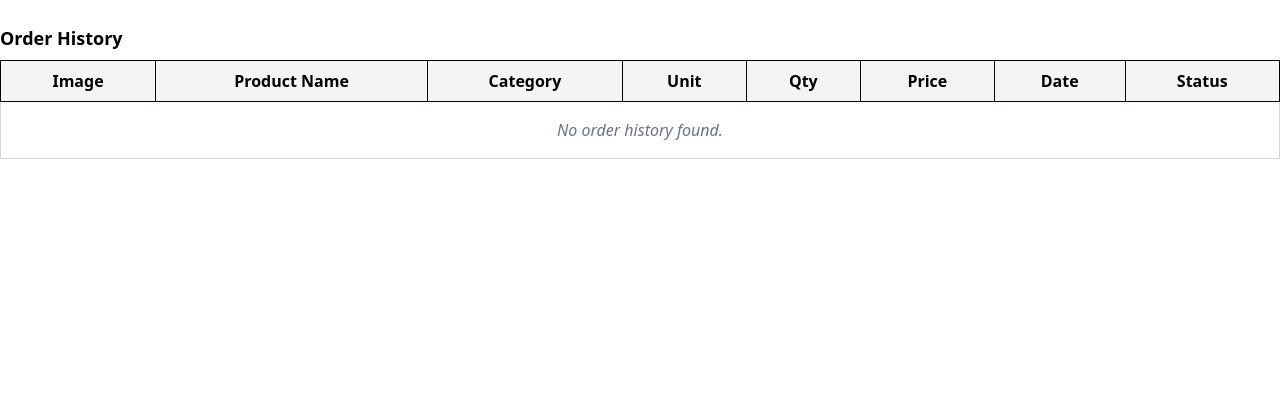
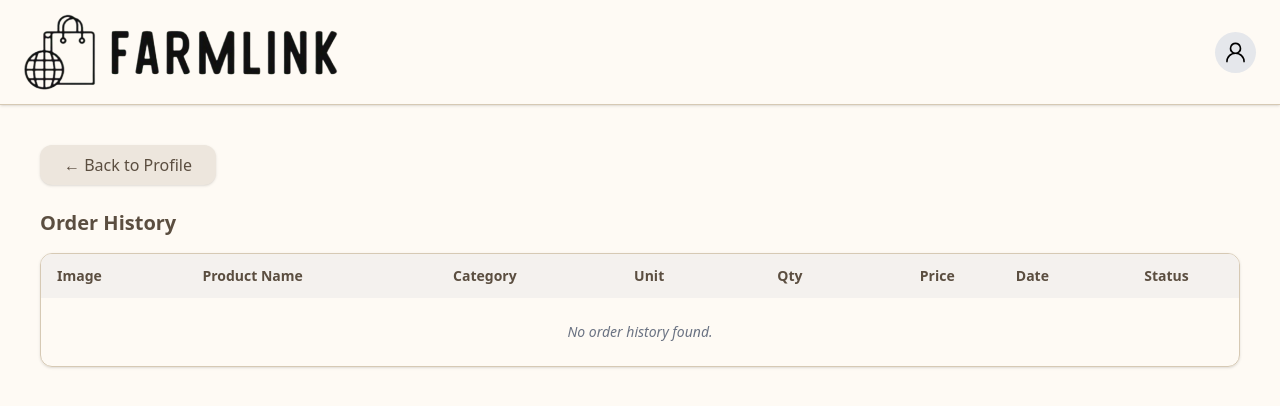
Before and after one commit to BonafideMona/FinalProject, a React (Vite) app in the folder finallab/: page /orderhistorypage in a window 1280 px wide. Shown: the top 406 px of the page. Built offline with nearby package versions, Linux system fonts and the light colour scheme.

Commit message:
fixed css

```diff
--- a/finallab/src/Pages/OrderHistoryTable.jsx
+++ b/finallab/src/Pages/OrderHistoryTable.jsx
@@ -1,8 +1,11 @@
 import React, { useEffect, useState } from "react";
+import { useNavigate } from "react-router-dom";
+import NavigationBar from "../Navigator/NavigationBar";
 
-function OrderHistoryTable({ accID }) {
+function OrderHistoryTable() {
   const [orders, setOrders] = useState([]);
   const [fetchError, setFetchError] = useState("");
+  const navigate = useNavigate();
 
   useEffect(() => {
     const accID = sessionStorage.getItem("accID");
@@ -21,64 +24,81 @@ function OrderHistoryTable({ accID }) {
         setFetchError(err.message);
         setOrders([]);
       });
-  }, [accID]);
+  }, []);
 
   return (
-    <div className="mt-6">
-      <h2 className="text-lg font-semibold mb-2">Order History</h2>
+    <div className="w-full bg-[#fefaf4] min-h-screen">
+      {/* Navigation Bar */}
+      <div className="w-full">
+        <NavigationBar showSearch={false} showDevelopers={false} showCart={false} />
+      </div>
+
+      {/* Content */}
+      <div className="p-10">
+        <button
+          className="mb-6 mr-4 bg-[#ede6dd] text-[#5b4e40] font-medium px-6 py-2 rounded-xl shadow-sm hover:bg-[#d8cfc3] hover:text-[#44392e] transition duration-300 ease-in-out focus:outline-none focus:ring-2 focus:ring-[#b3a18b] focus:ring-offset-1"
+          onClick={() => navigate("/profile")}
+        >
+          ← Back to Profile
+        </button>
+
+        <h2 className="text-xl font-bold text-[#5b4e40] mb-4">Order History</h2>
 
         {fetchError && (
-        <div className="text-sm text-red-700 mb-2">{fetchError}</div>
+          <div className="text-sm text-red-700 mb-4">{fetchError}</div>
         )}
 
-      <table className="w-full table-auto border-collapse border border-gray-300">
-        <thead>
-          <tr className="bg-gray-100">
-            <th className="border px-4 py-2">Image</th>
-            <th className="border px-4 py-2">Product Name</th>
-            <th className="border px-4 py-2">Category</th>
-            <th className="border px-4 py-2">Unit</th>
-            <th className="border px-4 py-2">Qty</th>
-            <th className="border px-4 py-2">Price</th>
-            <th className="border px-4 py-2">Date</th>
-            <th className="border px-4 py-2">Status</th>
+        <div className="overflow-x-auto border border-[#d6c9b4] rounded-xl shadow-sm">
+          <table className="w-full table-auto text-sm">
+            <thead className="bg-[#f4f1ee] text-[#5b4e40]">
+              <tr>
+                <th className="px-4 py-3 text-left">Image</th>
+                <th className="px-4 py-3 text-left">Product Name</th>
+                <th className="px-4 py-3 text-left">Category</th>
+                <th className="px-4 py-3 text-left">Unit</th>
+                <th className="px-4 py-3 text-center">Qty</th>
+                <th className="px-4 py-3 text-right">Price</th>
+                <th className="px-4 py-3 text-center">Date</th>
+                <th className="px-4 py-3 text-center">Status</th>
               </tr>
             </thead>
             <tbody>
               {orders.length > 0 ? (
                 orders.map((order, index) => (
-              <tr key={index} className="even:bg-gray-50">
-                <td className="border px-4 py-2 text-center">
+                  <tr
+                    key={index}
+                    className="even:bg-[#fbf9f6] border-t border-[#e0d7cd] text-[#5b4e40]"
+                  >
+                    <td className="px-4 py-3 text-center">
                       {order.image_url ? (
                         <img
                           src={`http://localhost:8801${order.image_url}`}
                           alt={order.product_name}
-                      className="w-16 h-16 object-cover rounded mx-auto"
+                          className="w-14 h-14 object-cover rounded-md mx-auto"
                         />
                       ) : (
                         <span className="text-gray-400 italic">No Image</span>
                       )}
                     </td>
-                <td className="border px-4 py-2">{order.product_name}</td>
-                <td className="border px-4 py-2">{order.product_category}</td>
-                <td className="border px-4 py-2">{order.unit_measure}</td>
-                <td className="border px-4 py-2 text-center">
-                  {order.quantity}
+                    <td className="px-4 py-3">{order.product_name}</td>
+                    <td className="px-4 py-3">{order.product_category}</td>
+                    <td className="px-4 py-3">{order.unit_measure}</td>
+                    <td className="px-4 py-3 text-center">{order.quantity}</td>
+                    <td className="px-4 py-3 text-right">
+                      ₱{Number(order.price).toFixed(2)}
                     </td>
-                <td className="border px-4 py-2 text-right">
-                  ${Number(order.price).toFixed(2)}
-                </td>
-                <td className="border px-4 py-2 text-center">
+                    <td className="px-4 py-3 text-center">
                       {new Date(order.order_date).toLocaleDateString()}
                     </td>
-                <td className="border px-4 py-2 text-center">
-                  {order.order_status}
-                </td>
+                    <td className="px-4 py-3 text-center">{order.order_status}</td>
                   </tr>
                 ))
               ) : (
                 <tr>
-              <td colSpan="8" className="text-center py-4 text-gray-500 italic">
+                  <td
+                    colSpan="8"
+                    className="text-center py-6 text-gray-500 italic"
+                  >
                     No order history found.
                   </td>
                 </tr>
@@ -86,6 +106,8 @@ function OrderHistoryTable({ accID }) {
             </tbody>
           </table>
         </div>
+      </div>
+    </div>
   );
 }
 
--- a/finallab/src/Pages/ProductsTable.jsx
+++ b/finallab/src/Pages/ProductsTable.jsx
@@ -2,50 +2,52 @@ import React from "react";
 
 function ProductsTable({ products, onEdit, onDelete, fetchError }) {
   return (
-    <div className="mt-6">
-      <h2 className="text-lg font-semibold mb-2">Existing Products</h2>
+    <div className="mt-8">
+      <h2 className="text-xl font-bold text-[#5b4e40] mb-4">Existing Products</h2>
 
       {fetchError && (
-        <div className="text-sm text-red-700 mb-2">{fetchError}</div>
+        <div className="text-sm text-red-700 mb-4">{fetchError}</div>
       )}
 
-      <table className="w-full table-auto border-collapse border border-gray-300">
-        <thead>
-          <tr className="bg-gray-100">
-            <th className="border px-4 py-2">Image</th>
-            <th className="border px-4 py-2">Product Name</th>
-            <th className="border px-4 py-2">Category</th>
-            <th className="border px-4 py-2">Unit</th>
-            <th className="border px-4 py-2">Qty</th>
-            <th className="border px-4 py-2">Price</th>
-            <th className="border px-4 py-2">Actions</th>
+      <div className="overflow-x-auto border border-[#d6c9b4] rounded-xl shadow-sm">
+        <table className="w-full table-auto text-sm">
+          <thead className="bg-[#f4f1ee] text-[#5b4e40]">
+            <tr>
+              <th className="px-4 py-3 text-left">Image</th>
+              <th className="px-4 py-3 text-left">Product Name</th>
+              <th className="px-4 py-3 text-left">Category</th>
+              <th className="px-4 py-3 text-left">Unit</th>
+              <th className="px-4 py-3 text-center">Qty</th>
+              <th className="px-4 py-3 text-right">Price</th>
+              <th className="px-4 py-3 text-center">Actions</th>
             </tr>
           </thead>
           <tbody>
             {products && products.length > 0 ? (
               products.map((product) => (
-              <tr key={product.product_id} className="even:bg-gray-50">
-                <td className="border px-4 py-2 text-center">
+                <tr
+                  key={product.product_id}
+                  className="even:bg-[#fbf9f6] border-t border-[#e0d7cd] text-[#5b4e40]"
+                >
+                  <td className="px-4 py-3 text-center">
                     {product.image_url ? (
                       <img
                         src={`http://localhost:8801${product.image_url}`}
                         alt={product.product_name}
-                      className="w-16 h-16 object-cover rounded mx-auto"
+                        className="w-14 h-14 object-cover rounded-md mx-auto"
                       />
                     ) : (
                       <span className="text-gray-400 italic">No Image</span>
                     )}
                   </td>
-                <td className="border px-4 py-2">{product.product_name}</td>
-                <td className="border px-4 py-2">{product.product_category}</td>
-                <td className="border px-4 py-2">{product.unit_measure}</td>
-                <td className="border px-4 py-2 text-center">
-                  {product.avail_qty}
+                  <td className="px-4 py-3">{product.product_name}</td>
+                  <td className="px-4 py-3">{product.product_category}</td>
+                  <td className="px-4 py-3">{product.unit_measure}</td>
+                  <td className="px-4 py-3 text-center">{product.avail_qty}</td>
+                  <td className="px-4 py-3 text-right">
+                    ₱{Number(product.price).toFixed(2)}
                   </td>
-                <td className="border px-4 py-2 text-right">
-                  ${Number(product.price).toFixed(2)}
-                </td>
-                <td className="border px-4 py-2 space-x-2 text-center">
+                  <td className="px-4 py-3 text-center space-x-2">
                     <button
                       className="text-blue-600 hover:underline"
                       onClick={() => onEdit(product)}
@@ -54,7 +56,7 @@ function ProductsTable({ products, onEdit, onDelete, fetchError }) {
                       Edit
                     </button>
                     <button
-                    className="text-red-600 hover:underline ml-2"
+                      className="text-red-600 hover:underline"
                       onClick={() => onDelete(product.product_id)}
                       aria-label={`Delete ${product.product_name}`}
                     >
@@ -65,7 +67,7 @@ function ProductsTable({ products, onEdit, onDelete, fetchError }) {
               ))
             ) : (
               <tr>
-              <td colSpan="7" className="text-center py-4 text-gray-500 italic">
+                <td colSpan="7" className="text-center py-6 text-gray-500 italic">
                   No products available.
                 </td>
               </tr>
@@ -73,6 +75,7 @@ function ProductsTable({ products, onEdit, onDelete, fetchError }) {
           </tbody>
         </table>
       </div>
+    </div>
   );
 }
 
--- a/finallab/src/Pages/Profile.jsx
+++ b/finallab/src/Pages/Profile.jsx
@@ -34,16 +34,17 @@ function Profile() {
     <div className="min-h-screen bg-[#fefaf4]">
       <NavigationBar showSearch={false} showDevelopers={false} showCart={false} />
 
-    <div className="max-w-4xl mx-auto p-6">
-      {/* Back Button */}
-      <div className="mb-4">
-        <Link
-          to="/"
-          className="inline-block px-4 py-2 text-sm font-medium text-white bg-[#5b4e40] rounded-md hover:bg-[#4a3f35] transition"
-        >
-          ← Back
-        </Link>
-      </div>
+      <div className="max-w-6xl mx-auto p-6">
+        {/* Back Button */}
+        <div className="mb-6">
+          <Link to="/">
+            <button
+              className="mb-6 mr-4 bg-[#ede6dd] text-[#5b4e40] font-medium px-6 py-2 rounded-xl shadow-sm hover:bg-[#d8cfc3] hover:text-[#44392e] transition duration-300 ease-in-out focus:outline-none focus:ring-2 focus:ring-[#b3a18b] focus:ring-offset-1"
+            >
+              ← Back to Home
+            </button>
+          </Link>
+        </div>
 
         {/* Profile Card */}
         <div className="bg-white border border-[#d6c9b4] rounded-2xl shadow-md p-6 flex flex-col md:flex-row items-center gap-6 mb-8">
@@ -68,9 +69,8 @@ function Profile() {
         </div>
 
         {/* Action Cards */}
-        <div className="grid grid-cols-1 md:grid-cols-2 gap-6">
-
-
+        <div className="grid grid-cols-1 md:grid-cols-3 gap-8">
+          {/* Manage Products */}
           <div className="p-5 bg-[#fefaf4] border border-[#d6c9b4] rounded-xl shadow-sm hover:shadow-md transition">
             <h3 className="text-lg font-semibold text-[#5b4e40] mb-2">
               Manage Products
@@ -100,9 +100,20 @@ function Profile() {
             >
               View Order History
             </Link>
+          </div>
 
-
-
+          {/* Manage Orders */}
+          <div className="p-5 bg-[#fefaf4] border border-[#d6c9b4] rounded-xl shadow-sm hover:shadow-md transition">
+            <h3 className="text-lg font-semibold text-[#5b4e40] mb-2">
+              Manage Orders
+            </h3>
+            <p className="text-sm text-[#7c5f41] mb-3">Manage order products.</p>
+            <Link
+              to="/orderpage"
+              className="inline-block px-4 py-2 text-sm font-medium text-white bg-[#5b4e40] rounded-md hover:bg-[#4a3f35] transition"
+            >
+              Go to Order Management
+            </Link>
           </div>
         </div>
       </div>
--- a/finallab/src/Pages/SellersOrderTable.jsx
+++ b/finallab/src/Pages/SellersOrderTable.jsx
@@ -1,11 +1,15 @@
 import React, { useEffect, useState } from "react";
+import { useNavigate } from "react-router-dom";
+import NavigationBar from "../Navigator/NavigationBar";
 
 function SellersOrderTable() {
   const [orders, setOrders] = useState([]);
   const [fetchError, setFetchError] = useState("");
+  const navigate = useNavigate();
+
+  const accID = sessionStorage.getItem("accID");
 
   const fetchOrders = () => {
-    const accID = sessionStorage.getItem("accID");
     if (!accID) return;
 
     fetch(`http://localhost:8801/get-seller-orders?accID=${accID}`)
@@ -25,82 +29,97 @@ function SellersOrderTable() {
 
   useEffect(() => {
     fetchOrders();
-  }, []);
+  }, [accID]);
 
   const handleAccept = (order_id) => {
     fetch("http://localhost:8801/update-order-status", {
       method: "PUT",
-      headers: {
-        "Content-Type": "application/json",
-      },
+      headers: { "Content-Type": "application/json" },
       body: JSON.stringify({ order_id, status: "Accepted" }),
     })
       .then((res) => {
         if (!res.ok) throw new Error("Failed to update status");
         return res.json();
       })
-      .then(() => {
-        fetchOrders(); // Refresh the table
-      })
-      .catch((err) => {
-        console.error(err);
-        alert("Error updating order status.");
-      });
+      .then(() => fetchOrders())
+      .catch(() => alert("Error updating order status."));
   };
 
   return (
-    <div className="mt-6">
-      <h2 className="text-lg font-semibold mb-2">Orders for Your Products</h2>
+    <div className="w-full bg-[#fefaf4] min-h-screen">
+      {/* Navigation Bar */}
+      <div className="w-full">
+        <NavigationBar showSearch={false} showDevelopers={false} showCart={false} />
+      </div>
 
-      {fetchError && <div className="text-sm text-red-700 mb-2">{fetchError}</div>}
+      {/* Content */}
+      <div className="p-10">
+        <button
+          className="mb-6 mr-4 bg-[#ede6dd] text-[#5b4e40] font-medium px-6 py-2 rounded-xl shadow-sm hover:bg-[#d8cfc3] hover:text-[#44392e] transition duration-300 ease-in-out focus:outline-none focus:ring-2 focus:ring-[#b3a18b] focus:ring-offset-1"
+          onClick={() => navigate("/profile")}
+        >
+          ← Back to Profile
+        </button>
 
-      <table className="w-full table-auto border-collapse border border-gray-300">
-        <thead>
-          <tr className="bg-gray-100">
-            <th className="border px-4 py-2">Buyer Name</th>
-            <th className="border px-4 py-2">Delivery Address</th>
-            <th className="border px-4 py-2">Image</th>
-            <th className="border px-4 py-2">Product</th>
-            <th className="border px-4 py-2">Unit</th>
-            <th className="border px-4 py-2">Qty</th>
-            <th className="border px-4 py-2">Total Price</th>
-            <th className="border px-4 py-2">Date</th>
-            <th className="border px-4 py-2">Status</th>
-            <th className="border px-4 py-2">Actions</th>
+        <h2 className="text-xl font-bold text-[#5b4e40] mb-4">
+          Orders for Your Products
+        </h2>
+
+        {fetchError && (
+          <div className="text-sm text-red-700 mb-4">{fetchError}</div>
+        )}
+
+        <div className="overflow-x-auto border border-[#d6c9b4] rounded-xl shadow-sm">
+          <table className="w-full table-auto text-sm">
+            <thead className="bg-[#f4f1ee] text-[#5b4e40]">
+              <tr>
+                <th className="px-4 py-3 text-left">Buyer Name</th>
+                <th className="px-4 py-3 text-left">Delivery Address</th>
+                <th className="px-4 py-3 text-left">Image</th>
+                <th className="px-4 py-3 text-left">Product</th>
+                <th className="px-4 py-3 text-left">Unit</th>
+                <th className="px-4 py-3 text-center">Qty</th>
+                <th className="px-4 py-3 text-right">Total Price</th>
+                <th className="px-4 py-3 text-center">Date</th>
+                <th className="px-4 py-3 text-center">Status</th>
+                <th className="px-4 py-3 text-center">Actions</th>
               </tr>
             </thead>
             <tbody>
               {orders.length > 0 ? (
                 orders.map((order, index) => (
-              <tr key={`${order.order_id}-${index}`} className="even:bg-gray-50">
-                <td className="border px-4 py-2">{order.buyer_name}</td>
-                <td className="border px-4 py-2">{order.delivery_address}</td>
-                <td className="border px-4 py-2 text-center">
+                  <tr
+                    key={`${order.order_id}-${index}`}
+                    className="even:bg-[#fbf9f6] border-t border-[#e0d7cd] text-[#5b4e40]"
+                  >
+                    <td className="px-4 py-3">{order.buyer_name}</td>
+                    <td className="px-4 py-3">{order.delivery_address}</td>
+                    <td className="px-4 py-3 text-center">
                       {order.image_url ? (
                         <img
                           src={`http://localhost:8801${order.image_url}`}
                           alt={order.product_name}
-                      className="w-16 h-16 object-cover rounded mx-auto"
+                          className="w-14 h-14 object-cover rounded-md mx-auto"
                         />
                       ) : (
                         <span className="text-gray-400 italic">No Image</span>
                       )}
                     </td>
-                <td className="border px-4 py-2">{order.product_name}</td>
-                <td className="border px-4 py-2">{order.unit_measure}</td>
-                <td className="border px-4 py-2 text-center">{order.quantity}</td>
-                <td className="border px-4 py-2 text-right">
-                  ${Number(order.item_price * order.quantity).toFixed(2)}
+                    <td className="px-4 py-3">{order.product_name}</td>
+                    <td className="px-4 py-3">{order.unit_measure}</td>
+                    <td className="px-4 py-3 text-center">{order.quantity}</td>
+                    <td className="px-4 py-3 text-right">
+                      ₱{Number(order.item_price * order.quantity).toFixed(2)}
                     </td>
-                <td className="border px-4 py-2 text-center">
+                    <td className="px-4 py-3 text-center">
                       {new Date(order.order_date).toLocaleDateString()}
                     </td>
-                <td className="border px-4 py-2 text-center">{order.order_status}</td>
-                <td className="border px-4 py-2 text-center">
+                    <td className="px-4 py-3 text-center">{order.order_status}</td>
+                    <td className="px-4 py-3 text-center">
                       {order.order_status !== "Accepted" && (
                         <button
                           onClick={() => handleAccept(order.order_id)}
-                      className="bg-green-500 hover:bg-green-600 text-white px-3 py-1 rounded"
+                          className="bg-green-600 hover:bg-green-700 text-white px-3 py-1.5 rounded text-sm"
                         >
                           Accept
                         </button>
@@ -110,7 +129,10 @@ function SellersOrderTable() {
                 ))
               ) : (
                 <tr>
-              <td colSpan="10" className="text-center py-4 text-gray-500 italic">
+                  <td
+                    colSpan="10"
+                    className="text-center py-6 text-gray-500 italic"
+                  >
                     No orders found.
                   </td>
                 </tr>
@@ -118,6 +140,8 @@ function SellersOrderTable() {
             </tbody>
           </table>
         </div>
+      </div>
+    </div>
   );
 }
 
```
Lines whose indentation alone changed are shown as unchanged.
